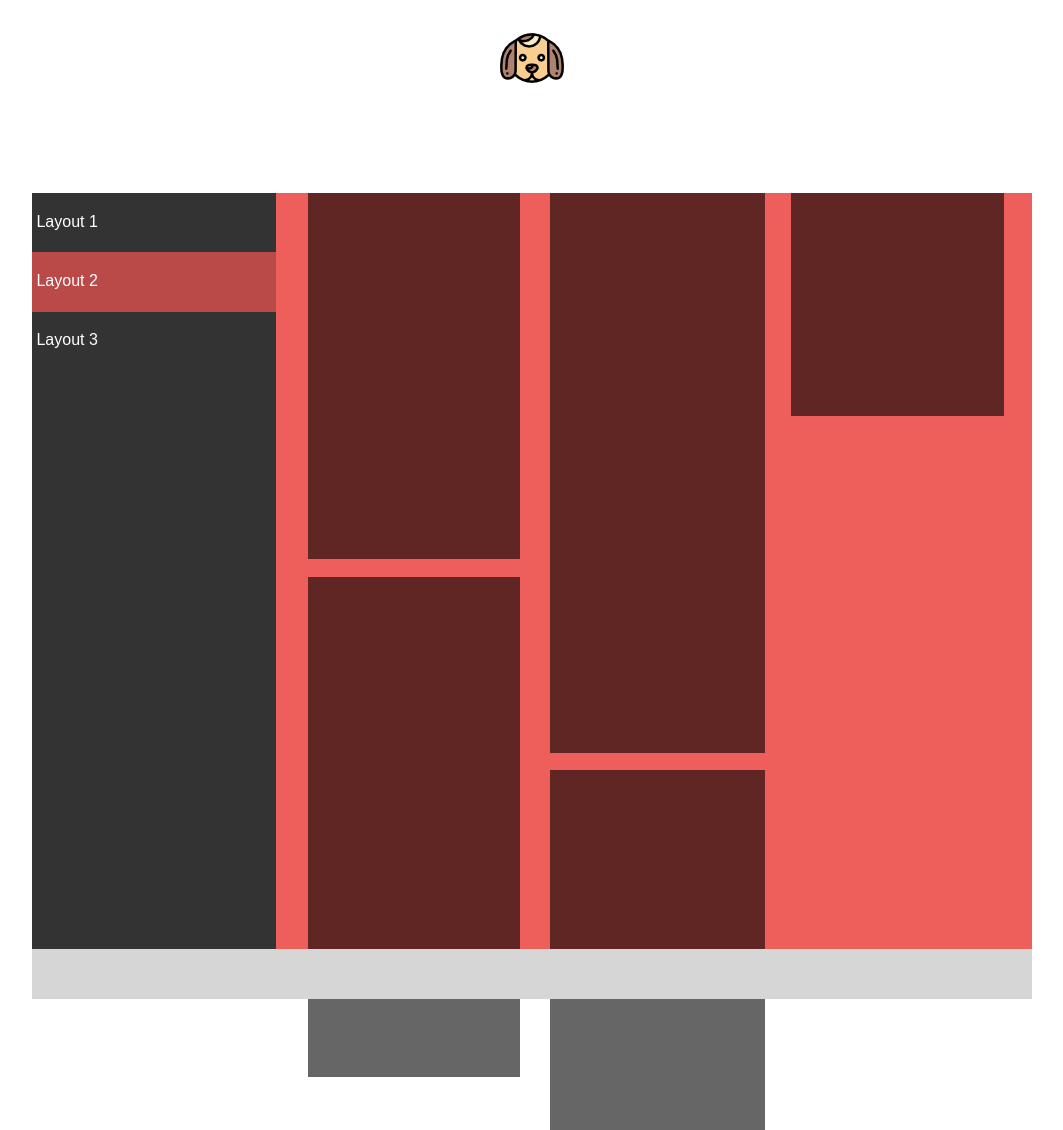
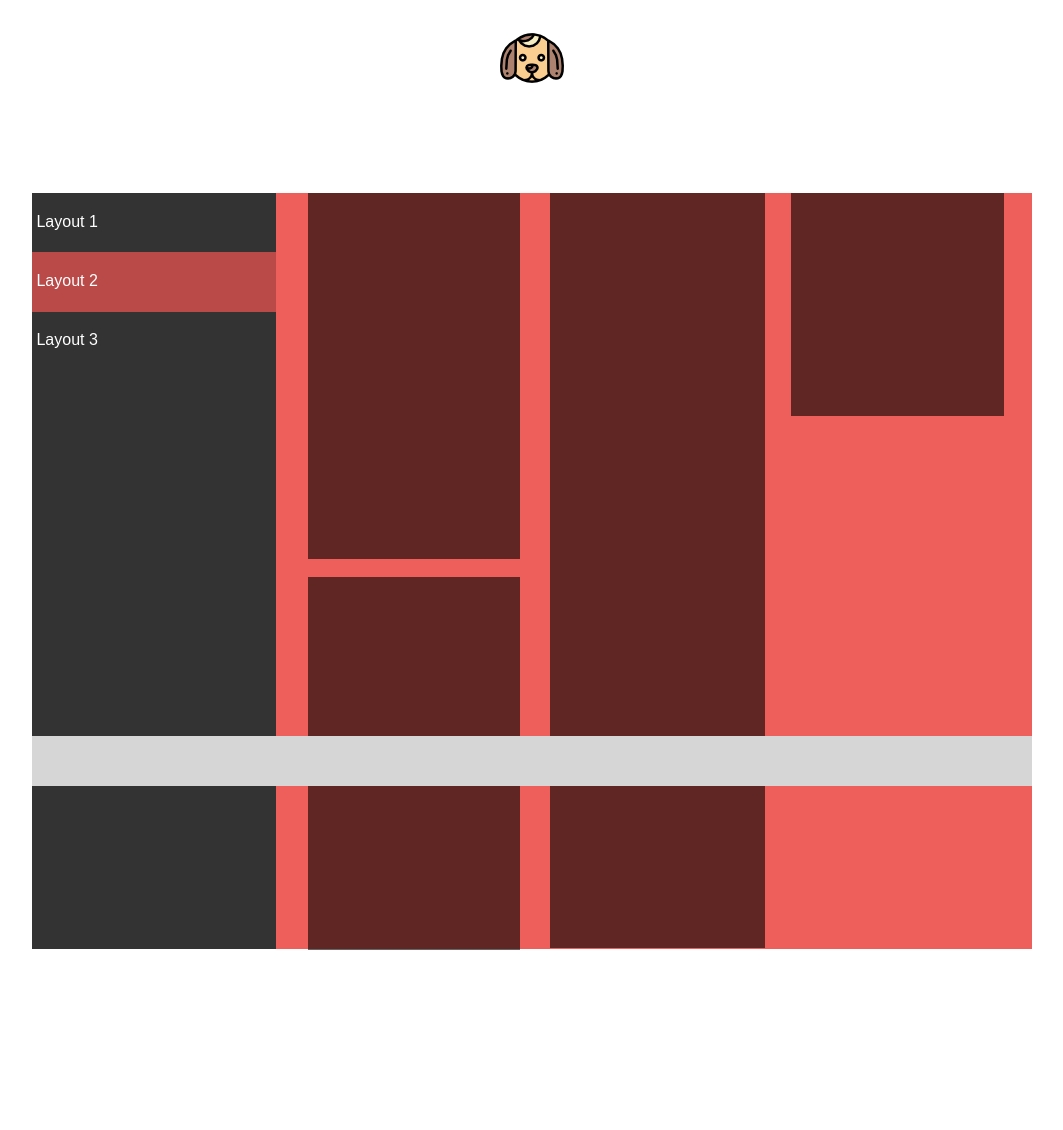
Before and after one commit to hadarivan/ex3, a plain HTML site: page layout2.html in a window 1280 px wide. Shown: the whole page, without its empty margins (108-1171 px from the left). After the commit the page ends 1000 px from the top, so only its background shows below. Drawn offline with Linux system fonts and the light colour scheme.

Commit message:
layout2 update

```diff
--- a/includes/styles.css
+++ b/includes/styles.css
@@ -179,7 +179,8 @@ article {
 }
 
 #footer2 {
-	position: relative;
+	position: fixed;
+	top:736px;
 	width:1000px;
 	height:50px;
 	background-color:#d6d6d6;
@@ -197,7 +198,7 @@ article {
 	top:384px;
 	left:32px;
 	width:212px;
-	height:500px;
+	height:373px;
 }
 
 #L2box3 {
@@ -210,7 +211,7 @@ article {
 	top:577px;
 	left:274px;
 	width:215px;
-	height:360px;
+	height:178px;
 }
 
 #L2box5 {
```
